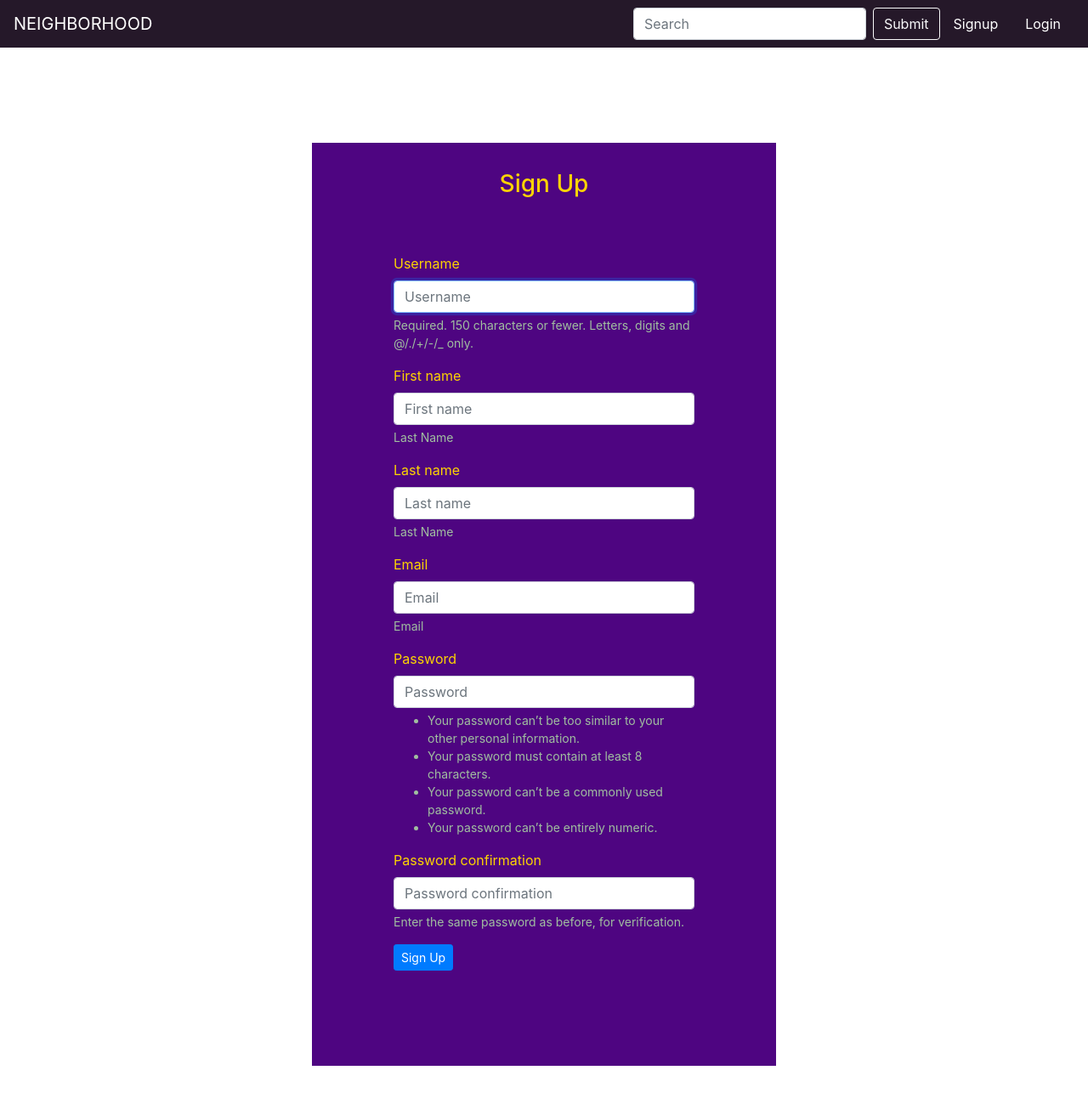
After one commit to ngetichnicholas/Neighborhood, a Django app: page /signup/ in a window 1280 px wide. The commit adds this page. Shown: the whole page at 85% size. Run offline with Django 3.2, Linux system fonts and the light colour scheme; some libraries are stand-ins or nearby versions; some web fonts are replaced.

Commit message:
Update app

```diff
--- a/neighbor_app/static/css/styles.css
+++ b/neighbor_app/static/css/styles.css
@@ -19,7 +19,7 @@
 .forms, .panel {
   padding: 2rem;
   margin: 2rem;
-  background-color: #006579 !important;
+  background-color: #4e0581 !important;
   color: #FED401;
 }
 .nav-link{
--- /dev/null
+++ b/neighbor_app/templates/registration/signup.html
@@ -0,0 +1,35 @@
+{%extends "base.html"%}
+{% load bootstrap4 %}
+{% block content %}
+<div class="container-fluid">
+  <div class="row">
+    <!-- Empty div -->
+    <div class="col-md-3"></div>
+    <div class="col-md-6">
+      {% if form.errors %}
+      <p> Some Information Might be Incorrect </p>
+      {% endif %}
+      <div class="panel panel-default">
+        <div class="panel-heading">
+          <h3 class="text-center">Sign Up</h3>
+        </div>
+        <div class="panel-body">
+          <form class="forms" action="/accounts/register/" method="post">
+            {% csrf_token %}
+            {% bootstrap_form form %}
+            <div class="form-group">
+              <input type="submit" class="btn btn-primary btn-sm" value="Sign Up">
+            </div>
+            <input type="hidden" name="next" value="{{next}}">
+          </form>
+        </div>
+
+      </div>
+
+    </div>
+    <!-- empty div -->
+    <div class="col-md-3"></div>
+  </div>
+</div>
+
+{% endblock %}
--- a/neighbor_app/views.py
+++ b/neighbor_app/views.py
@@ -11,6 +11,8 @@ from .tokens import account_activation_token
 from django.template.loader import render_to_string
 from .forms import SignUpForm
 from .tokens import account_activation_token
+from django.contrib.auth.decorators import login_required
+
 
 # Create your views here.
 def signup_view(request):
@@ -40,7 +42,25 @@ def signup_view(request):
       return redirect('activation_sent')
   else:
     form = SignUpForm()
-  return render(request, 'signup.html', {'form': form})
+  return render(request, 'registration/signup.html', {'form': form})
+
+def login(request):
+  if request.method == 'POST':
+    form = AuthenticationForm(request=request, data=request.POST)
+    if form.is_valid():
+      username = form.cleaned_data.get('username')
+      password = form.cleaned_data.get('password')
+      user = authenticate(username=username, password=password)
+      if user is not None:
+        auth_login(request, user)
+        messages.info(request, f"You are now logged in as {username}")
+        return redirect('home')
+      else:
+        messages.error(request, "Invalid username or password.")
+    else:
+      messages.error(request, "Invalid username or password.")
+  form = AuthenticationForm()
+  return render(request = request,template_name = "registration/login.html",context={"form":form})
 
 def index(request):
   return render(request, 'index.html')
@@ -66,3 +86,7 @@ def activate(request, uidb64, token):
     return redirect('home')
   else:
     return render(request, 'registration/activation_invalid.html')
+
+@login_required
+def search(request):
+  return render(request,'search.html')
--- a/neighborhood/settings.py
+++ b/neighborhood/settings.py
@@ -35,8 +35,6 @@ SECRET_KEY = config('SECRET_KEY')
 # SECURITY WARNING: don't run with debug turned on in production!
 DEBUG = config('DEBUG', default=False)
 ALLOWED_HOSTS = config('ALLOWED_HOSTS', cast=Csv())
-API_KEY=config('API_KEY')
-
 # Application definition
 
 INSTALLED_APPS = [
```
Also changed, not shown: neighbor_app/migrations/0001_initial.py (added).
